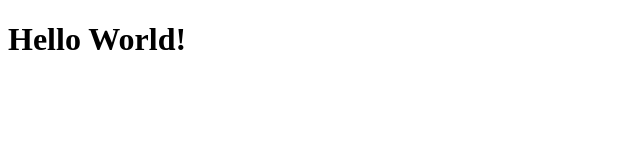
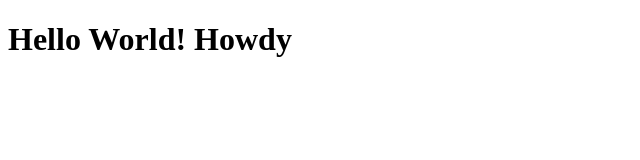
Before and after one commit to vcrod/welcome-session, a plain HTML site: page index.html in a window 1280 px wide. Shown: the whole page, without its empty margins (0-640 px from the left). Drawn offline with Linux system fonts and the light colour scheme.

Commit message:
renamed index.html

```diff
--- a/idex.html
+++ b/index.html
@@ -7,6 +7,6 @@
     </title>
 </head>
 <body>
-  <h1>Hello World!</h1>
+  <h1>Hello World! Howdy</h1>
 </body>
 </html>
```
